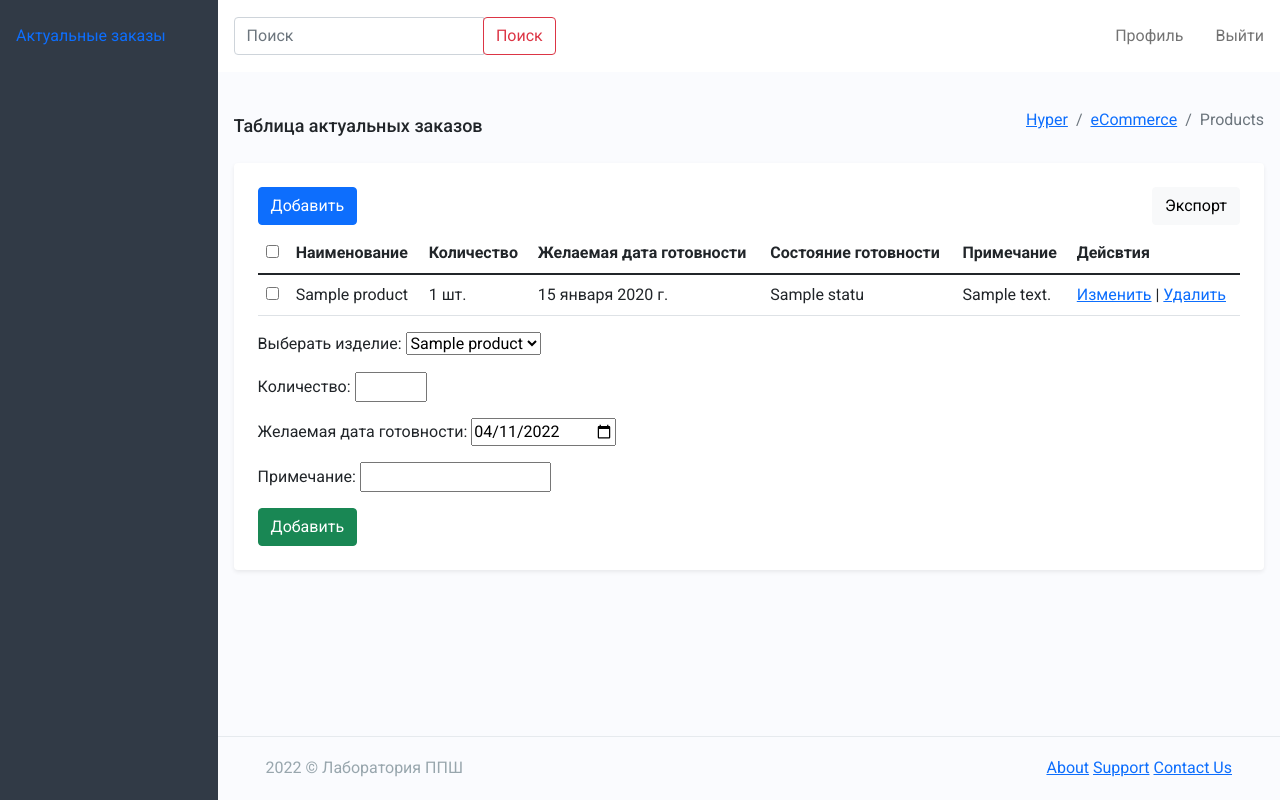
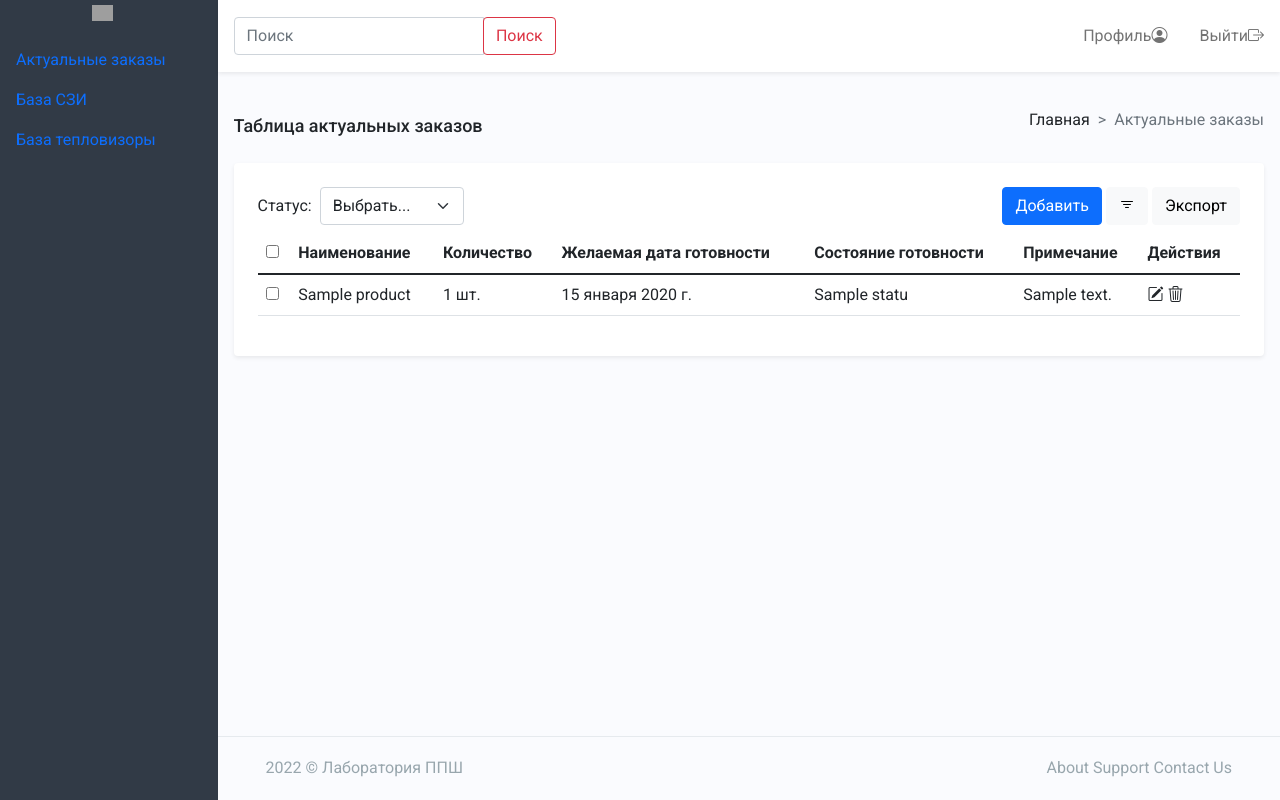
Before and after one commit to Shtein23/system_for_work, a Django app: page /actual in a window 1280 px wide. Run offline with Django 4.2, Linux system fonts and the light colour scheme; tables that the repository leaves empty hold one stand-in row (values such as "Sample post"); grey boxes are pictures that could not be loaded.

Commit message:
small commit

```diff
--- a/system/static/css/styles.css
+++ b/system/static/css/styles.css
@@ -1,5 +1,9 @@
 body {
     font-family: 'Roboto';
+}
+a {
+    text-decoration: none!important;
+    color: inherit;
 }
 .sidebar {
     position: fixed!important;
--- a/system/system_db/forms.py
+++ b/system/system_db/forms.py
@@ -8,10 +8,17 @@ class UserForm(forms.Form):
 
 
 class AddOrder(forms.Form):
-    product = forms.ChoiceField(label='Выберать изделие', choices=tuple((x.id, x.name) for x in Product.object.all()))
-    count = forms.IntegerField(label='Количество', min_value=1, max_value=1000)
+    product = forms.ChoiceField(label='Выберать изделие',
+                                choices=tuple((x.id, x.name) for x in Product.object.all()),
+                                widget=forms.Select(attrs={'class': 'form-select mb-2'}))
+    count = forms.IntegerField(label='Количество',
+                               min_value=1,
+                               max_value=1000,
+                               widget=forms.NumberInput(attrs={'class': 'form-control mb-2'}))
     # label = forms.ChoiceField(choices=tuple((x.id, x.name) for x in Label.object.all()))
     date = forms.DateField(label='Желаемая дата готовности',
-                           widget=forms.DateInput(attrs={'type': 'date'}),
+                           widget=forms.DateInput(attrs={'type': 'date', 'class': 'form-control mb-2'}),
                            initial=datetime.date.today().strftime('%Y-%m-%d'))
-    note = forms.CharField(label='Примечание')
+    note = forms.CharField(label='Примечание',
+                           required=False,
+                           widget=forms.TextInput(attrs={'class': 'form-control mb-2'}))
--- a/system/system_db/views.py
+++ b/system/system_db/views.py
@@ -12,7 +12,9 @@ def index(request):
 
 def actual(request):
     if request.method == 'GET':
-        return render(request, 'actual.html', {'form': AddOrder(), 'orders': ActualOrder.objects.all()})
+        return render(request, 'actual.html', {'form': AddOrder(),
+                                               'orders': ActualOrder.objects.all(),
+                                               'status': Status.object.all()})
     elif request.method == 'POST':
         new_order = ActualOrder(product_id=Product.object.get(id=int(request.POST.get('product'))),
                                 count=request.POST.get('count'),
@@ -21,5 +23,10 @@ def actual(request):
                                 note=request.POST.get('note') + '\n')
         new_order.save()
         return JsonResponse({'res': 'ok'})
+    elif request.method == 'PUT':
+        pass
+    elif request.method == 'DELETE':
+        print(request.POST.get('id'))
+        ActualOrder.objects.filter(id=request.POST.get('id')).delete()
     else:
         return HttpResponseNotAllowed('<h2>Ошибка</h2>')
--- a/system/templates/actual.html
+++ b/system/templates/actual.html
@@ -5,11 +5,10 @@
     <div class="row">
         <div class="col-12">
             <div class="page-title-box">
-                <div class="page-title-right">
+                <div class="page-title-right" style="--bs-breadcrumb-divider: '>';" aria-label="breadcrumb">
                     <ol class="breadcrumb m-0">
-                        <li class="breadcrumb-item"><a href="#">Hyper</a></li>
-                        <li class="breadcrumb-item"><a href="#">eCommerce</a></li>
-                        <li class="breadcrumb-item active">Products</li>
+                        <li class="breadcrumb-item"><a href="#">Главная</a></li>
+                        <li class="breadcrumb-item active">Актуальные заказы</li>
                     </ol>
                 </div>
                 <h4 class="page-title">Таблица актуальных заказов</h4>
@@ -19,42 +18,40 @@
     <div class="card border-0 shadow-sm">
         <div class="card-body" style="padding: 1.5rem!important;">
             <div class="row mb-2">
-                <div class="col-7">
-                    <button id="add" class="btn btn-primary">Добавить</button>
+                <div class="col-7 d-flex">
+                    <div class="d-flex align-items-center">
+                        <label class="me-2">Статус:</label>
+                        <select class="form-select" style="width: auto">
+                            <option selected>Выбрать...</option>
+                            {% for st in status %}
+                                <option value="{{ st.id }}">{{ st.name}}</option>
+                                {% empty %}
+                                <option selected>...</option>
+                            {% endfor %}
+                        </select>
+                    </div>
                 </div>
                 <div class="col-5 text-sm-end">
+                    <button id="add" class="btn btn-primary">Добавить</button>
+                    <button id="filter" class="btn btn-light"><i class="bi bi-filter"></i></button>
                     <button id="ex" class="btn btn-light">Экспорт</button>
                 </div>
             </div>
-            <table class="table table-hover">
+            <table id="table_actual_order" class="table table-hover">
                 <thead>
                 <tr>
-                    <th>
-                        <input type="checkbox">
-                    </th>
-                    <th>
-                        Наименование
-                    </th>
-                    <th>
-                        Количество
-                    </th>
-                    <th>
-                        Желаемая дата готовности
-                    </th>
-                    <th>
-                        Состояние готовности
-                    </th>
-                    <th>
-                        Примечание
-                    </th>
-                    <th>
-                        Дейсвтия
-                    </th>
+                    <th><input type="checkbox"></th>
+                    <th>Наименование</th>
+                    <th>Количество</th>
+                    <th>Желаемая дата готовности</th>
+                    <th>Состояние готовности</th>
+                    <th>Примечание</th>
+                    <th>Действия</th>
                 </tr>
                 </thead>
                 <tbody>
                 {% for order in orders %}
-                <tr>
+                <tr id="{{ order.id }}">
                     <td><input type="checkbox"></td>
                     <td>{{ order.product_id.name }}</td>
                     <td>{{ order.count }} шт.</td>
@@ -62,7 +59,8 @@
                     <td>{{ order.status.name }}</td>
                     <td>{{ order.note}}</td>
                     <td>
-                        <a href="#">Изменить</a> | <a href="#">Удалить</a>
+                        <i class="bi bi-pencil-square row_edit"></i>
+                        <i class="bi bi-trash3 row_delete"></i>
                     </td>
                 </tr>
 
@@ -71,12 +69,13 @@
                 {% endfor %}
                 </tbody>
             </table>
-
-            <div id="add_layer" style="display: block">
-                <form id="add_form" method="post">
+            <div id="add_layer" class="d-none">
+<!--                 method="post"-->
+                <form id="add_form" class="form col-4">
                     {% csrf_token %}
-                    {{ form.as_p }}
-                    <input class="btn btn-success" type="submit" value="Добавить">
+                    {{ form }}
+                    <button type="submit" class="btn btn-success mt-2">Добавить</button>
+<!--                    <input class="btn btn-success" type="submit" value="Добавить">-->
                 </form>
             </div>
         </div>
@@ -88,16 +87,16 @@
 
 {% block script %}
     $('#add').on('click', function() {
-        $('#add_layer').css('display','block')
+        $('#add_layer').toggleClass('d-none')
     });
-<!--    $.post('/find', {-->
-
-<!--    }).done(function(response) {-->
-
-
-<!--    }).fail(function() {-->
-<!--        console.log('error');-->
-<!--    });    -->
-
-
+    $('#add_form').on('submit', function(e) {
+        e.preventDefault();
+        console.log($(this).serialize())
+        ajax_func('/actual', 'POST', $(this).serialize());
+    });
+    $('.row_delete').on('click', function(e) {
+        console.log($(this).parent().parent().attr('id'))
+        e.preventDefault();
+        ajax_func('/actual', 'DELETE', 'id='+$(this).parent().parent().attr('id'));
+    });
 {% endblock %}
--- a/system/templates/base.html
+++ b/system/templates/base.html
@@ -1,5 +1,6 @@
 <!DOCTYPE html>
 {% load static %}
+
 <html lang="ru">
 <head>
     <meta charset="UТF-8">
@@ -9,12 +10,21 @@
           integrity="sha384-1BmE4kWBq78iYhFldvKuhfTAU6auU8tT94WrHftjDbrCEXSU1oBoqyl2QvZ6jIW3"
           crossorigin="anonymous">
     <link href="https://fonts.googleapis.com/css2?family=Roboto:ital,wght@0,100;0,200;0,300;0,400;0,500;0,600;0,700;0,800;0,900;1,100;1,200;1,300;1,400;1,500;1,600;1,700;1,800;1,900&display=swap" rel="stylesheet">
+    <link rel="stylesheet" href="https://cdn.jsdelivr.net/npm/bootstrap-icons@1.8.0/font/bootstrap-icons.css">
     <link href="{% static 'css/styles.css' %}" rel="stylesheet">
 </head>
 <body style="min-height: 100vh;background-color:#fafbfe;">
+
     <div class="container-fluid" style="min-height:100vh">
         <div class="row p-0" style="min-height:100vh">
+
+            {# Боковое меню #}
             <nav class="nav flex-column sidebar" style="width: 17%;color:white!important;background:#313a46">
+                <a href="index.html" class="logo text-center logo-light">
+                    <span class="logo-lg">
+                        <img src="{% static 'images/logo-white.png' %}" alt="" height="16">
+                    </span>
+                </a>
                 <div class="position-sticky pt-3">
                     <ul class="nav flex-column">
                         <li class="nav-item">
@@ -22,11 +32,22 @@
                                 Актуальные заказы
                             </a>
                         </li>
+                        <li class="nav-item">
+                            <a class="nav-link" aria-current="page" href="#">
+                                База СЗИ
+                            </a>
+                        </li>
+                        <li class="nav-item">
+                            <a class="nav-link" aria-current="page" href="#">
+                                База тепловизоры
+                            </a>
+                        </li>
+
                     </ul>
                 </div>
             </nav>
             <div style="width: 83%;margin-left: auto!important;padding:0;">
-                <header class="navbar navbar-light sticky-top bg-white flex-md-nowrap p-0 py-3">
+                <header class="navbar navbar-light sticky-top bg-white flex-md-nowrap p-0 py-3 shadow-sm">
                     <button class="navbar-toggler position-absolute d-md-none collapsed" type="button" data-bs-toggle="collapse" data-bs-target="#sidebarMenu" aria-controls="sidebarMenu" aria-expanded="false" aria-label="Toggle navigation">
                         <span class="navbar-toggler-icon"></span>
                     </button>
@@ -86,6 +107,31 @@
             integrity="sha384-ka7Sk0Gln4gmtz2MlQnikT1wXgYsOg+OMhuP+IlRH9sENBO0LRn5q+8nbTov4+1p"
             crossorigin="anonymous"></script>
     <script>
+        function new_post(url, data) {
+            $.post(url, data
+            ).done(function(res) {
+                console.log(res);
+            }).fail(function() {
+                console.log('error');
+            });
+        };
+
+        function ajax_func(url, method, data) {
+            console.log('csrfmiddlewaretoken={{ csrf_token }}&' + data)
+            $.ajax({
+                url: url,
+                type: method,
+                data: 'csrfmiddlewaretoken={{ csrf_token }}&' + data,
+                success: function(res) {
+                    console.log(res)
+                },
+                error: function(request,msg,error) {
+                    console.log(request,msg,error)
+                }
+
+            });
+        }
+
         {% block script %}
         {% endblock %}
     </script>
```
